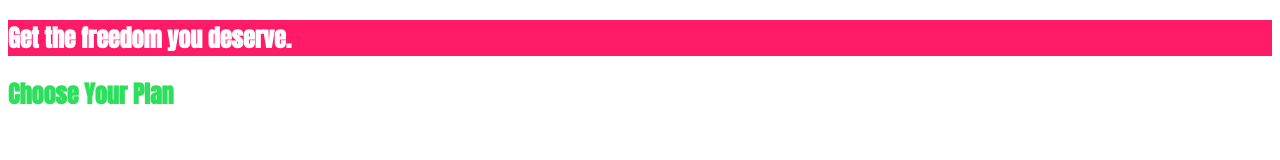
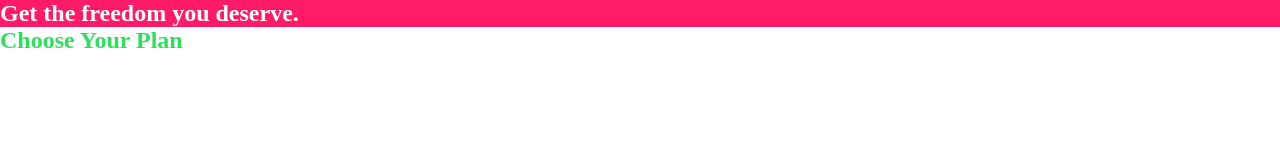
Before and after one commit to ppambler/css3-demo, a plain HTML site: page max-css3/02/style.html in a window 1280 px wide. Drawn offline with Linux system fonts and the light colour scheme.

Commit message:
css选择器优先级

```diff
--- a/max-css3/02/main.css
+++ b/max-css3/02/main.css
@@ -1,12 +1,19 @@
 #product-overview {
   background: #ff1b68;
+}
+
+.section-title {
+  color: #2ddf5c;
 }
 
 h1 {
   color: white;
   font-family: 'Anton', sans-serif;
 }
+* {
+  margin: 0;
+}
 
-.section-title {
-  color: #2ddf5c;
+h1 {
+  font-family: serif;
 }
```
